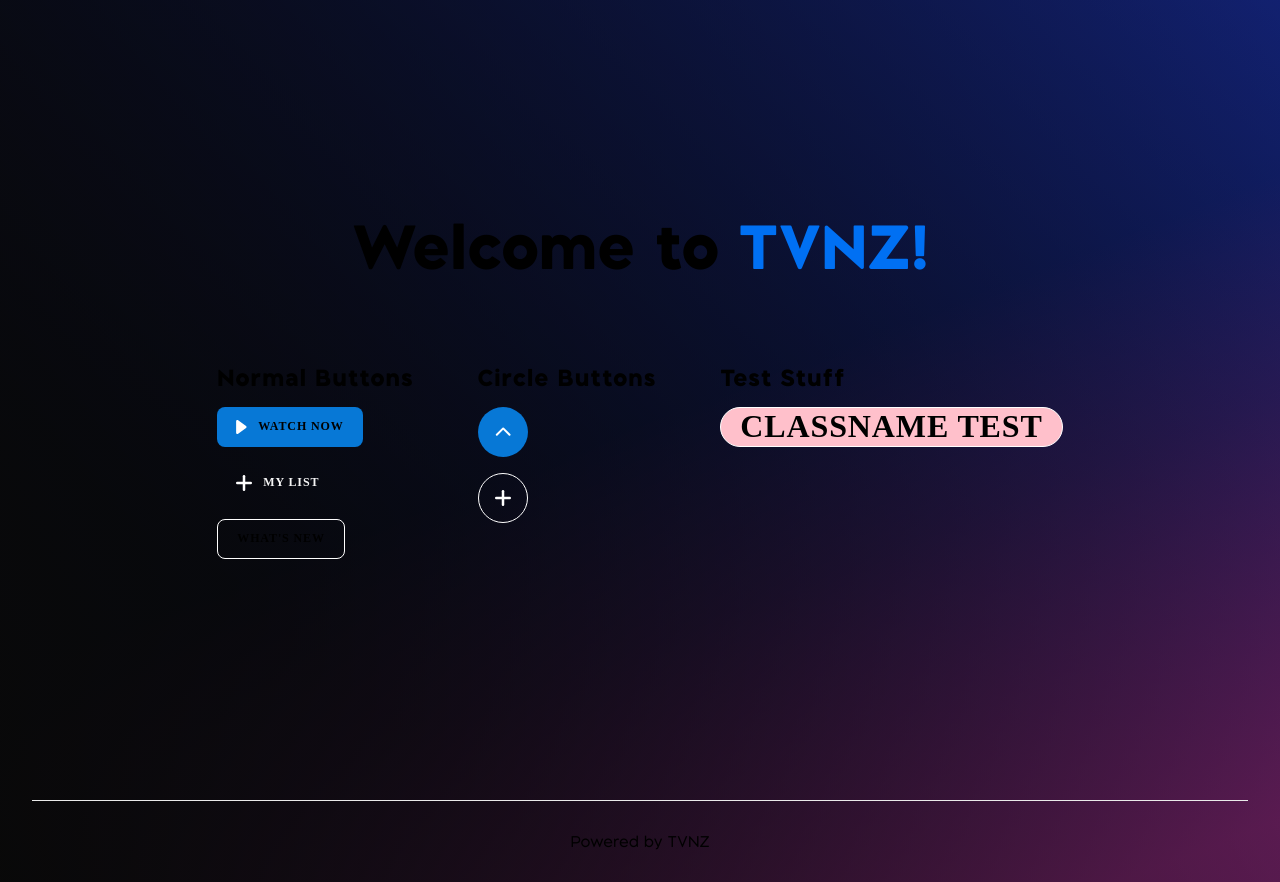
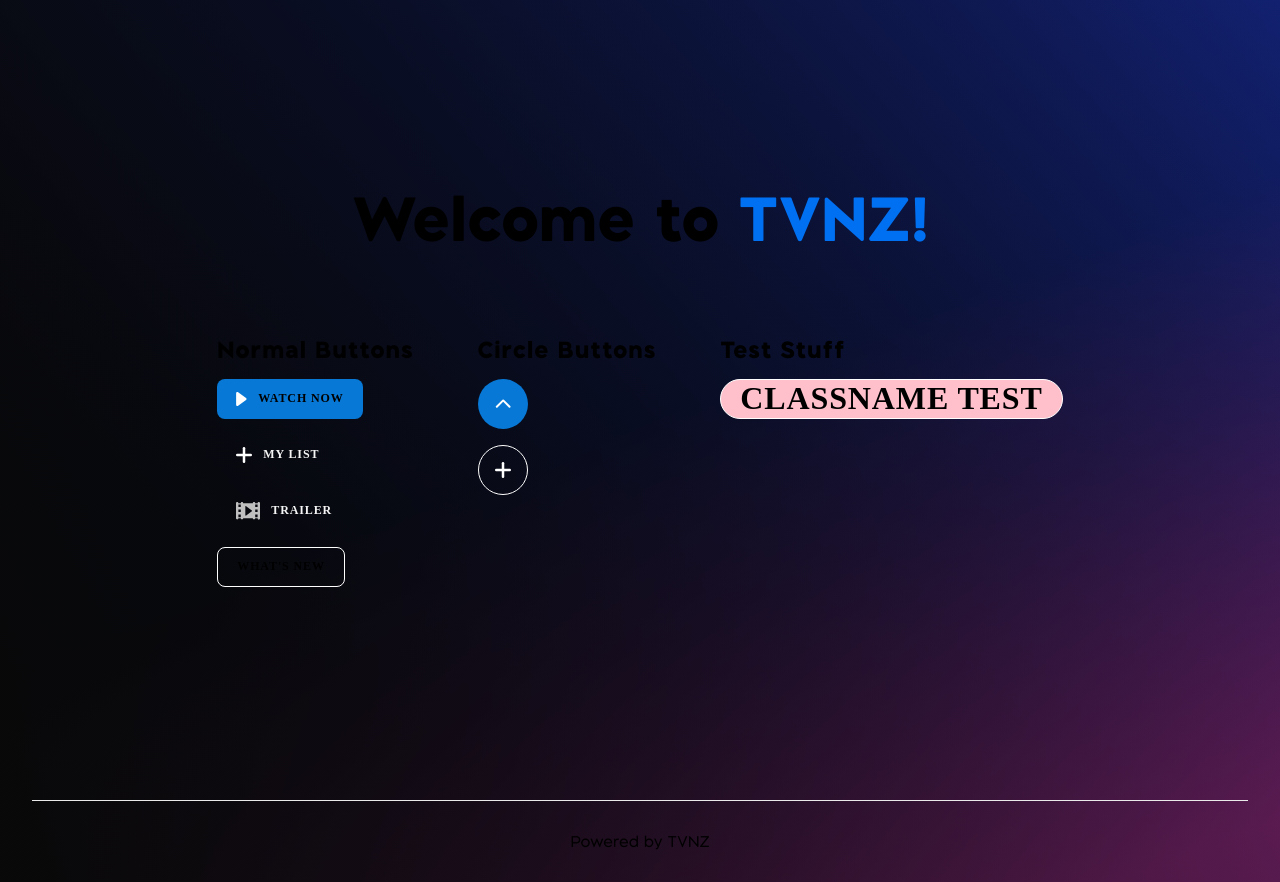
Before and after one commit to Reef-jpg/tvnz-rebuild-sandbox, a Next.js app: page / in a window 1280 px wide. Built offline with nearby package versions, Linux system fonts and the light colour scheme.

Commit message:
add trailer button example

```diff
--- a/pages/index.tsx
+++ b/pages/index.tsx
@@ -67,6 +67,11 @@
               className={faved1 ? "in-my-list" : "not-in-my-list"}
               onClick={() => setFaved1(!faved1)}
             />
+            <Button
+              text="Trailer"
+              icon="/icon-trailer.svg"
+              variant="secondary"
+            />
 
             {/* outline button */}
             <Button text="What's New" variant="outline" />
```
Also changed, not shown: public/icon-trailer.svg (added).
